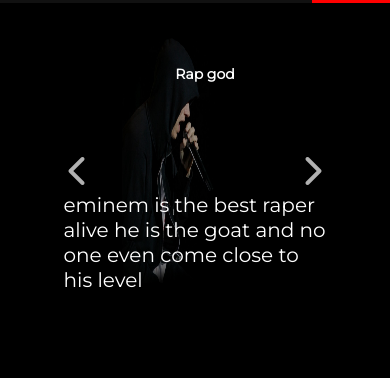
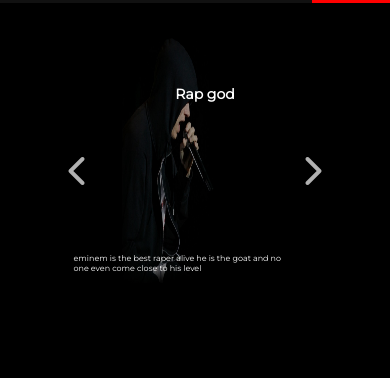
Before and after one commit to danielwendemenh/the-eminemshow, a plain HTML site: page index.html in a window 390 px wide. Shown: the part 65-443 px from the top of the page. Drawn offline with Linux system fonts and the light colour scheme.

Commit message:
Add files via upload

```diff
--- a/styles/mobile.scss
+++ b/styles/mobile.scss
@@ -127,13 +127,15 @@ body {
     padding: 20px;
     line-height: 20px;
   }
-  p {
+  span {
     display: inline;
     text-align: center;
-    width: 100%;
+    width: 80%;
     margin-left: 10px;
     padding: 5px;
     line-height: 10px;
+    font-size: 0.5rem;
+    text-align: left;
   }
 }
 .logo {
```
Also changed, not shown: styles/mobile.css, 1 other file.
